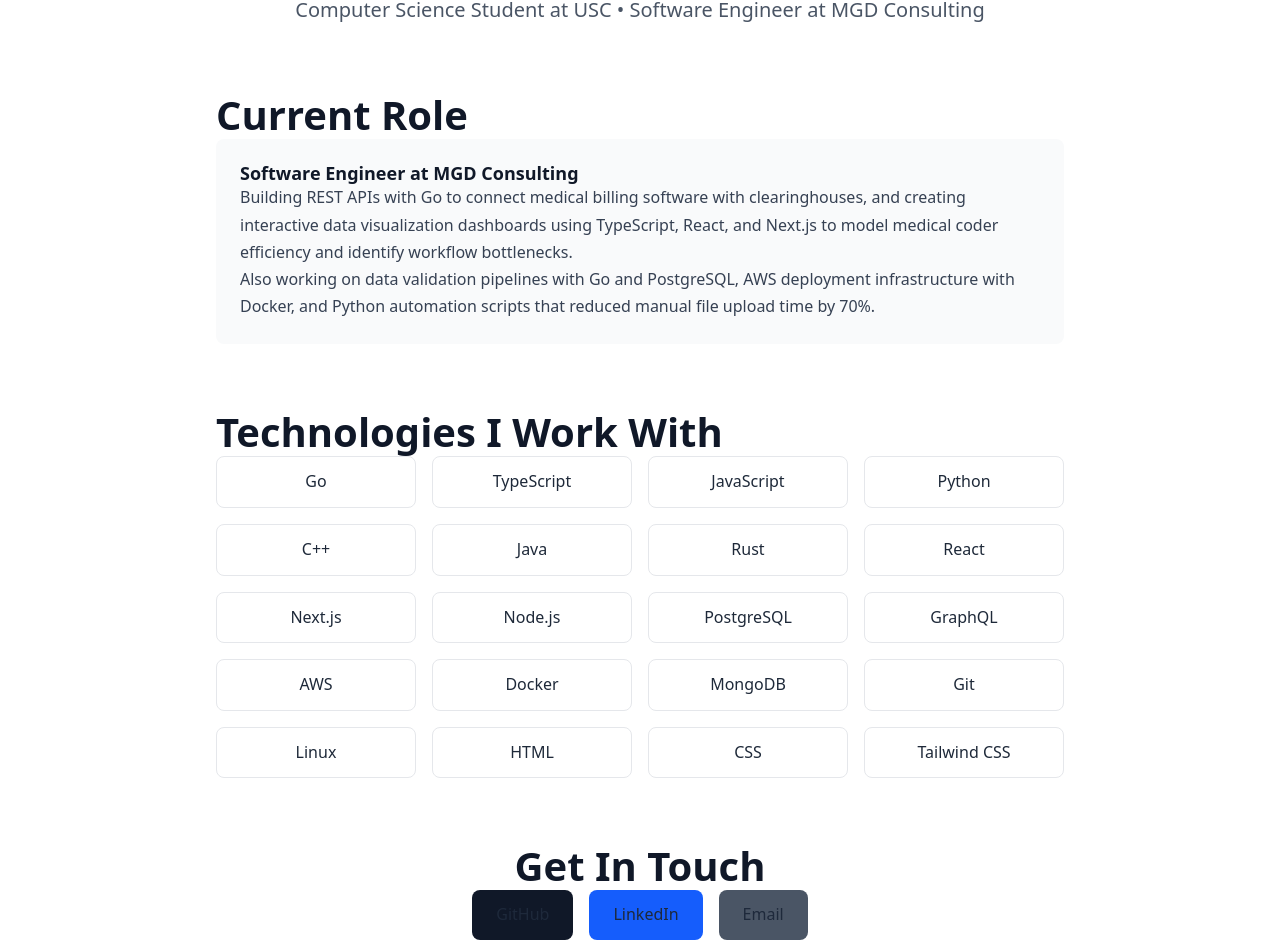
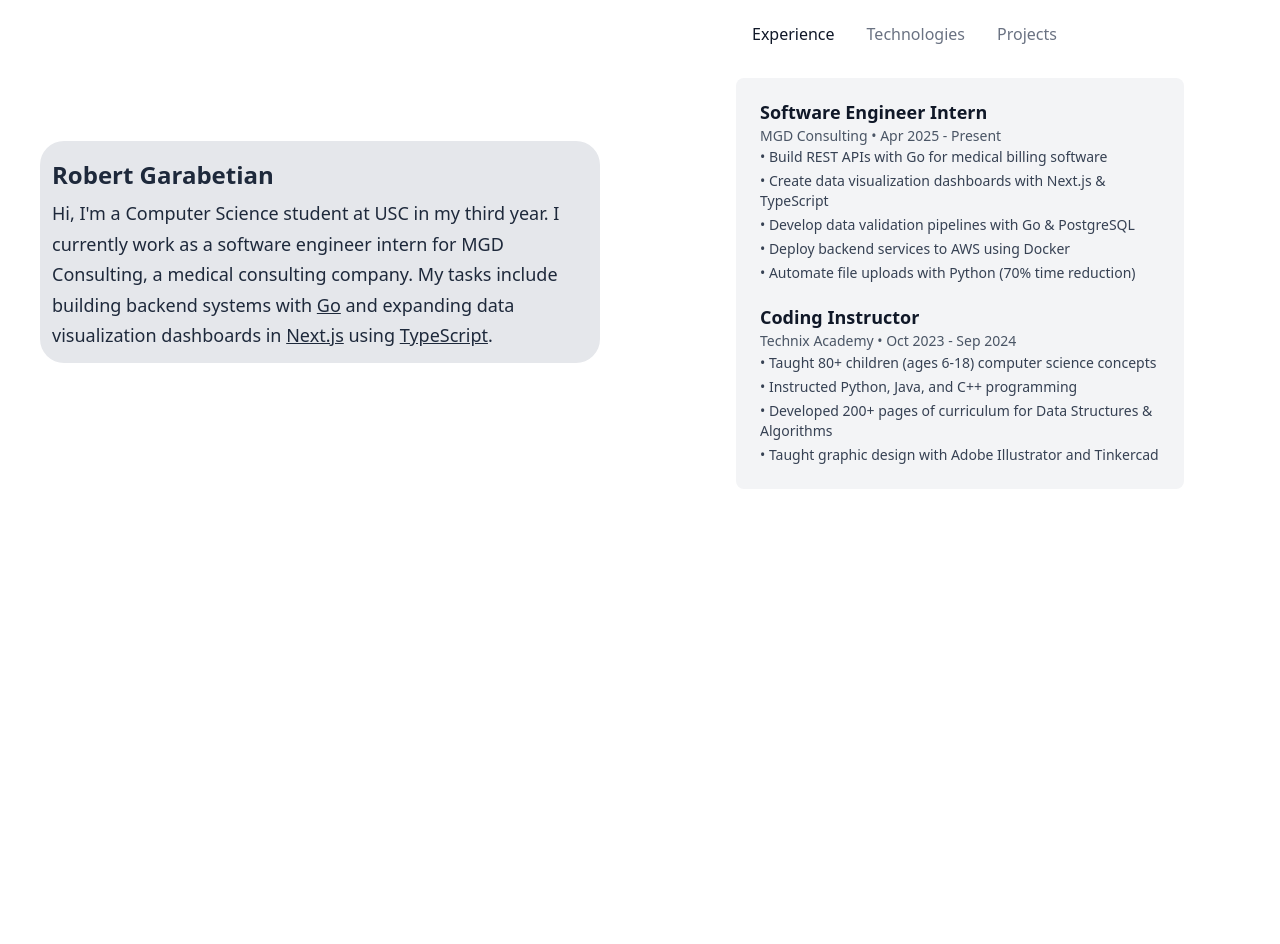
Before and after one commit to RobertGarabetian/portfolio, a React (Vite) app: page / in a window 1280 px wide. Shown: the part 148-1092 px from the top of the page. After the commit the page ends 800 px from the top, so only its background shows below. Built offline with nearby package versions, Linux system fonts and the light colour scheme.

Commit message:
adding info

```diff
--- a/src/App.tsx
+++ b/src/App.tsx
@@ -1,88 +1,140 @@
 import "./App.css";
+import { useState } from "react";
 
 function App() {
+  const [activeTab, setActiveTab] = useState("experience");
+
   return (
-    <div className="min-h-screen bg-white">
-      <div className="max-w-4xl mx-auto px-6 py-16">
-        {/* Header */}
-        <div className="text-center mb-16">
-          <h1 className="text-4xl md:text-5xl font-bold text-gray-900 mb-4">
-            Robert Garabetian
-          </h1>
-          <p className="text-xl text-gray-600">
-            Computer Science Student at USC • Software Engineer at MGD Consulting
-          </p>
+    <div className="min-h-screen bg-white grid grid-cols-2">
+      <div className="col-span-1 flex flex-col items-center justify-center p-10">
+        <div className="w-full h-auto bg-gray-200 rounded-3xl p-3">
+          <h3 className="text-2xl font-medium py-2">Robert Garabetian</h3>
+          <p className="text-lg">Hi, I'm a Computer Science student at USC in my third year. I currently work as a software engineer intern for MGD Consulting, a medical consulting company.
+            My tasks include building backend systems with <u>Go</u> and expanding data visualization dashboards in <u>Next.js</u> using <u>TypeScript</u>.</p>
         </div>
+      </div>
 
-        {/* Current Position */}
-        <section className="mb-16">
-          <h2 className="text-2xl font-bold text-gray-900 mb-6">Current Role</h2>
-          <div className="bg-gray-50 rounded-lg p-6">
-            <h3 className="text-lg font-semibold text-gray-900 mb-2">
-              Software Engineer at MGD Consulting
-            </h3>
-            <p className="text-gray-700 mb-4">
-              Building REST APIs with Go to connect medical billing software with clearinghouses,
-              and creating interactive data visualization dashboards using TypeScript, React, and Next.js
-              to model medical coder efficiency and identify workflow bottlenecks.
-            </p>
-            <p className="text-gray-700">
-              Also working on data validation pipelines with Go and PostgreSQL, AWS deployment infrastructure
-              with Docker, and Python automation scripts that reduced manual file upload time by 70%.
-            </p>
+      <div className="col-span-1 flex flex-col items-center justify-center p-10">
+        <div className="w-full max-w-md">
+          {/* Tab Headers */}
+          <div className="flex mb-6">
+            <button
+              onClick={() => setActiveTab("experience")}
+              className={`px-4 py-2 text-sm font-medium rounded-t-lg transition-colors ${activeTab === "experience"
+                ? "bg-gray-200 text-gray-900"
+                : "text-gray-500 hover:text-gray-700"
+                }`}
+            >
+              Experience
+            </button>
+            <button
+              onClick={() => setActiveTab("technologies")}
+              className={`px-4 py-2 text-sm font-medium rounded-t-lg transition-colors ${activeTab === "technologies"
+                ? "bg-gray-200 text-gray-900"
+                : "text-gray-500 hover:text-gray-700"
+                }`}
+            >
+              Technologies
+            </button>
+            <button
+              onClick={() => setActiveTab("projects")}
+              className={`px-4 py-2 text-sm font-medium rounded-t-lg transition-colors ${activeTab === "projects"
+                ? "bg-gray-200 text-gray-900"
+                : "text-gray-500 hover:text-gray-700"
+                }`}
+            >
+              Projects
+            </button>
           </div>
-        </section>
 
-        {/* Technologies */}
-        <section className="mb-16">
-          <h2 className="text-2xl font-bold text-gray-900 mb-6">Technologies I Work With</h2>
-          <div className="grid grid-cols-2 md:grid-cols-3 lg:grid-cols-4 gap-4">
-            {[
-              "Go", "TypeScript", "JavaScript", "Python", "C++", "Java", "Rust",
-              "React", "Next.js", "Node.js", "PostgreSQL", "GraphQL", "AWS",
-              "Docker", "MongoDB", "Git", "Linux", "HTML", "CSS", "Tailwind CSS"
-            ].map((tech) => (
-              <div
-                key={tech}
-                className="bg-white border border-gray-200 rounded-lg px-4 py-3 text-center hover:shadow-md transition-shadow"
-              >
-                <span className="text-gray-800 font-medium">{tech}</span>
+          {/* Tab Content */}
+          <div className="bg-gray-100 rounded-lg p-6 min-h-[400px]">
+            {activeTab === "experience" && (
+              <div className="space-y-6">
+                <div>
+                  <h3 className="text-lg font-semibold text-gray-900 mb-2">
+                    Software Engineer Intern
+                  </h3>
+                  <p className="text-sm text-gray-600 mb-2">MGD Consulting • Apr 2025 - Present</p>
+                  <ul className="text-sm text-gray-700 space-y-1">
+                    <li>• Build REST APIs with Go for medical billing software</li>
+                    <li>• Create data visualization dashboards with Next.js & TypeScript</li>
+                    <li>• Develop data validation pipelines with Go & PostgreSQL</li>
+                    <li>• Deploy backend services to AWS using Docker</li>
+                    <li>• Automate file uploads with Python (70% time reduction)</li>
+                  </ul>
+                </div>
+
+                <div>
+                  <h3 className="text-lg font-semibold text-gray-900 mb-2">
+                    Coding Instructor
+                  </h3>
+                  <p className="text-sm text-gray-600 mb-2">Technix Academy • Oct 2023 - Sep 2024</p>
+                  <ul className="text-sm text-gray-700 space-y-1">
+                    <li>• Taught 80+ children (ages 6-18) computer science concepts</li>
+                    <li>• Instructed Python, Java, and C++ programming</li>
+                    <li>• Developed 200+ pages of curriculum for Data Structures & Algorithms</li>
+                    <li>• Taught graphic design with Adobe Illustrator and Tinkercad</li>
+                  </ul>
+                </div>
               </div>
-            ))}
+            )}
+
+            {activeTab === "technologies" && (
+              <div className="space-y-4">
+                <div>
+                  <h3 className="text-lg font-semibold text-gray-900 mb-3">Programming Languages</h3>
+                  <p className="text-sm text-gray-700">
+                    Go, TypeScript, JavaScript, Python, C/C++, Java, Rust, HTML, CSS, JSX/TSX, SQl
+                  </p>
+                </div>
+
+                <div>
+                  <h3 className="text-lg font-semibold text-gray-900 mb-3">Software / Frameworks</h3>
+                  <p className="text-sm text-gray-700">
+                    React, Next.js, Node.js, MySQL, PostgreSQL, GraphQL, AWS, Caddy, Docker, MongoDB
+                  </p>
+                </div>
+
+                <div>
+                  <h3 className="text-lg font-semibold text-gray-900 mb-3">Dev Tools / Methodologies</h3>
+                  <p className="text-sm text-gray-700">
+                    Git, GitHub, Vercel, DigitalOcean, Linux, Object-Oriented Programming (OOP)
+                  </p>
+                </div>
+              </div>
+            )}
+
+            {activeTab === "projects" && (
+              <div className="space-y-6">
+                <div>
+                  <h3 className="text-lg font-semibold text-gray-900 mb-2">Video Transcoder</h3>
+                  <p className="text-sm text-gray-600 mb-2">Personal Project</p>
+                  <ul className="text-sm text-gray-700 space-y-1">
+                    <li>• Engineered scalable video transcoding pipeline in Go using FFmpeg and AWS SDK</li>
+                    <li>• Designed REST endpoints for upload handling and transcoding orchestration</li>
+                    <li>• Implemented concurrent cleanup routines using goroutines</li>
+                    <li>• Integrated secure file storage with pre-signed S3 URLs</li>
+                    <li>• Deployed on Ubuntu DigitalOcean Droplet with Caddy reverse proxy</li>
+                    <li>• Built responsive frontend with Next.js, React, TypeScript, and Tailwind CSS</li>
+                  </ul>
+                </div>
+
+                <div>
+                  <h3 className="text-lg font-semibold text-gray-900 mb-2">MentorMap</h3>
+                  <p className="text-sm text-gray-600 mb-2">Community Platform</p>
+                  <ul className="text-sm text-gray-700 space-y-1">
+                    <li>• Created Reddit-inspired community platform connecting students with advisors</li>
+                    <li>• Built high-performance frontend using Next.js and TypeScript</li>
+                    <li>• Implemented secure backend with PostgreSQL and Supabase</li>
+                    <li>• Designed mobile-responsive UI with Tailwind CSS</li>
+                    <li>• Deployed application on Vercel</li>
+                  </ul>
+                </div>
+              </div>
+            )}
           </div>
-        </section>
-
-        {/* Contact */}
-        <section className="text-center">
-          <h2 className="text-2xl font-bold text-gray-900 mb-8">Get In Touch</h2>
-          <div className="flex flex-wrap justify-center gap-4">
-            <a
-              href="https://github.com/RobertGarabetian"
-              target="_blank"
-              rel="noopener noreferrer"
-              className="px-6 py-3 bg-gray-900 text-white rounded-lg hover:bg-gray-800 transition-colors"
-            >
-              GitHub
-            </a>
-            <a
-              href="https://www.linkedin.com/in/robert-garabetian-968396294/"
-              target="_blank"
-              rel="noopener noreferrer"
-              className="px-6 py-3 bg-blue-600 text-white rounded-lg hover:bg-blue-700 transition-colors"
-            >
-              LinkedIn
-            </a>
-            <a
-              href="mailto:robertg1@usc.edu"
-              className="px-6 py-3 bg-gray-600 text-white rounded-lg hover:bg-gray-700 transition-colors"
-            >
-              Email
-            </a>
-          </div>
-          <p className="text-gray-500 text-sm mt-6">
-            Los Angeles, CA • Expected Graduation: Dec 2027
-          </p>
-        </section>
+        </div>
       </div>
     </div>
   );
```
